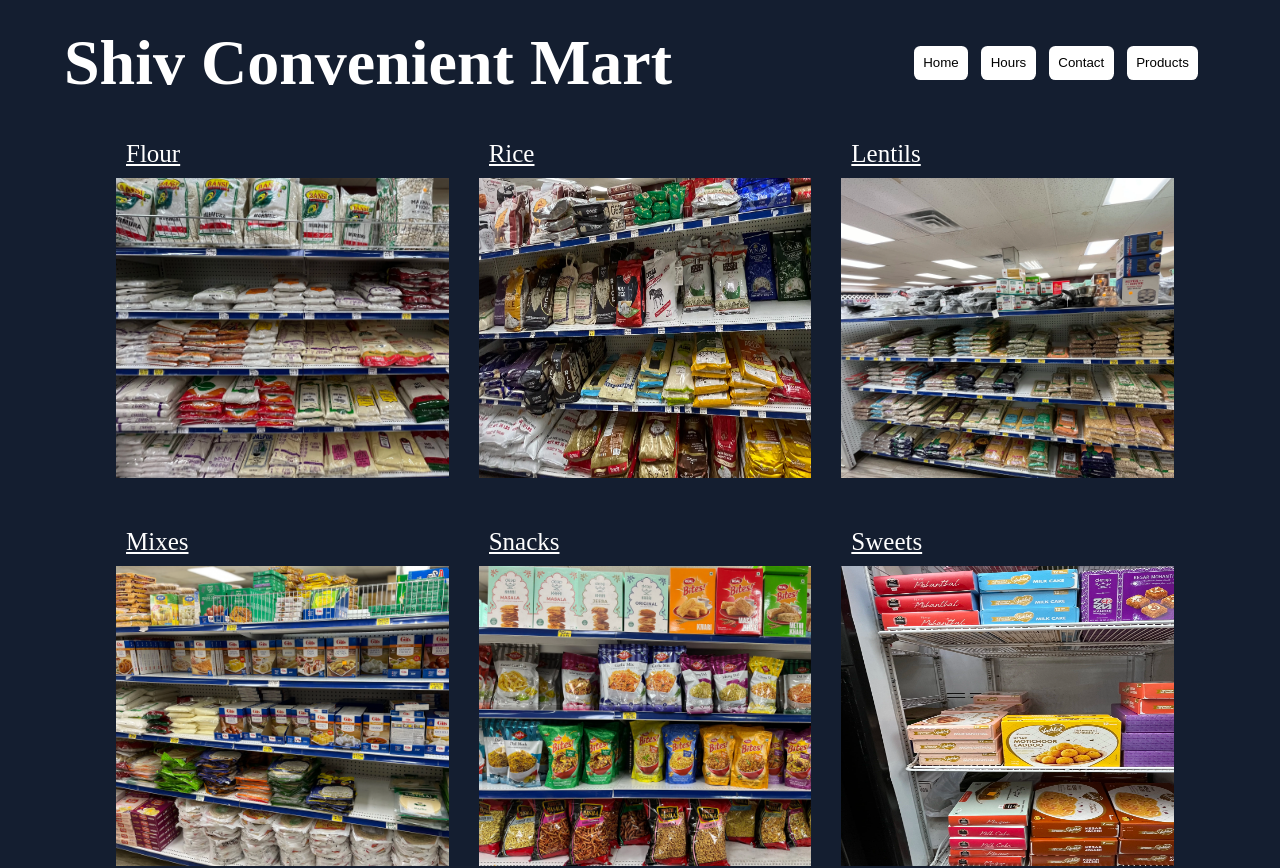
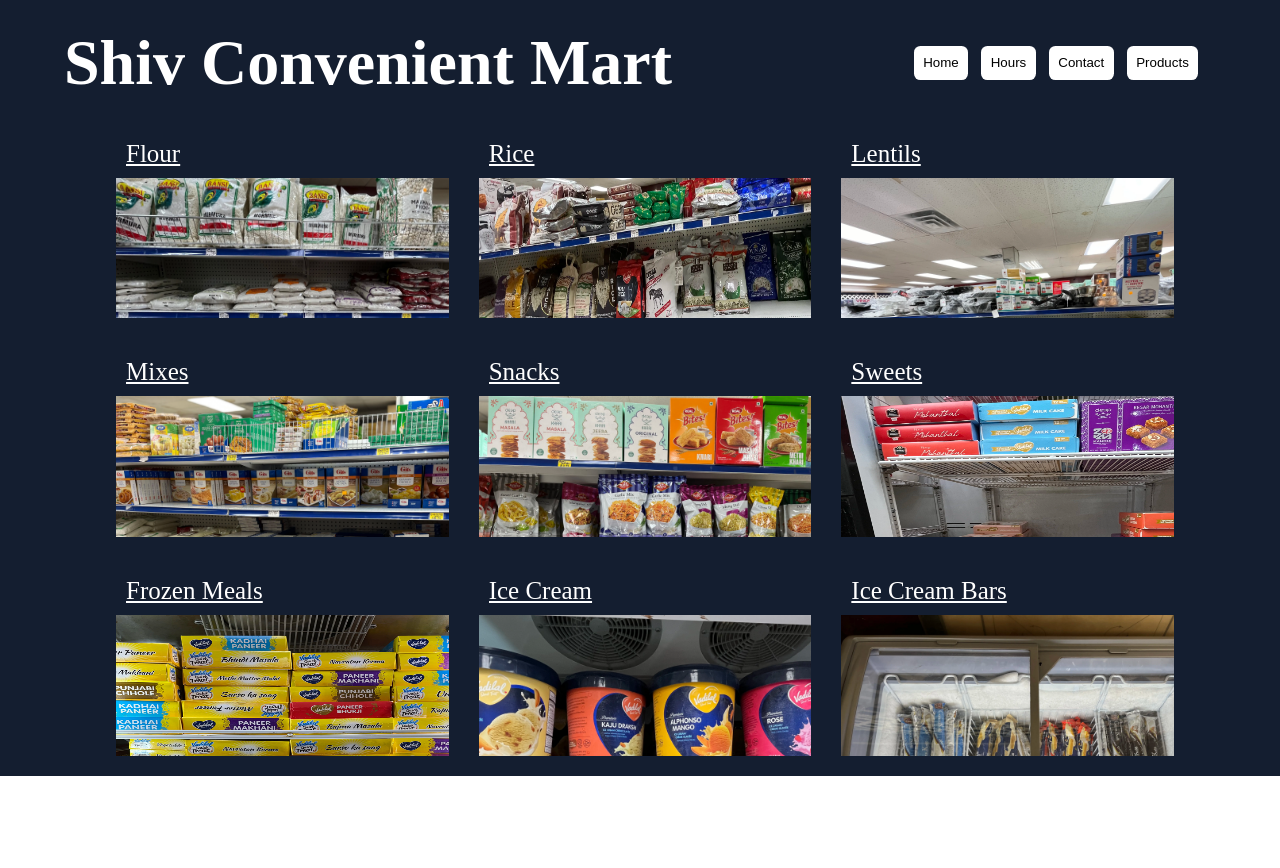
Before and after one commit to deeppatel0331/Shiv-Convenient-Mart-Website, a Next.js app: page /products in a window 1280 px wide. Shown: the top 868 px of the page. After the commit the page ends 800 px from the top, so only its background shows below. Built offline with nearby package versions, Linux system fonts and the light colour scheme.

Commit message:
adjusted the appearance

```diff
--- a/pages/products.js
+++ b/pages/products.js
@@ -59,6 +59,7 @@
 const ParentContainer = styled.main`
   width: 100%;
   display: flex;
+  height: 84.56vh;
   flex-direction: column;
   align-items: center;
   background-color: #141e30;
```
